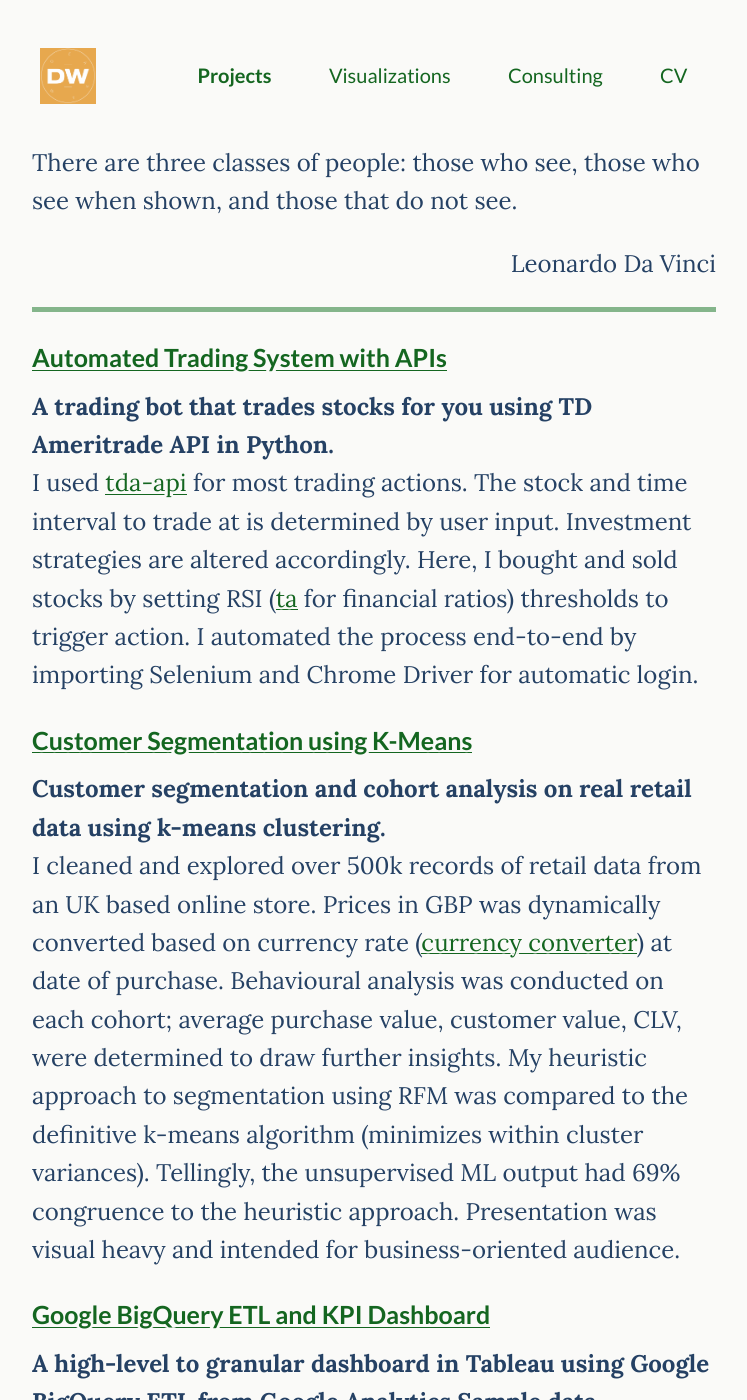
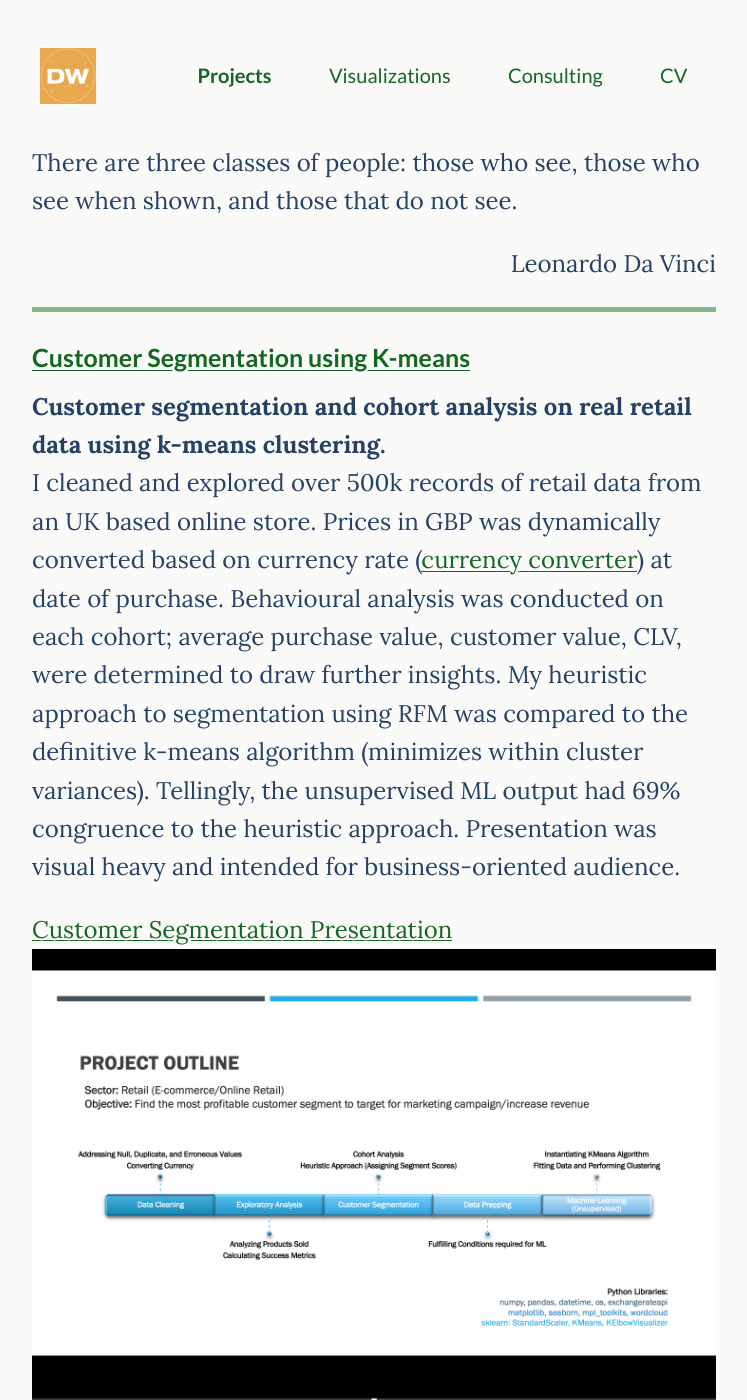
Before and after one commit to deawyk/deawyk.github.io, a Jekyll site: the page built from _pages/project.md, in a window 1280 px wide and 1400 px high. Shown: the whole window, without its empty margins (266-1013 px from the left). Built offline with Jekyll 4.4.1, drawn with Linux system fonts in a browser that asks for light colours.

Commit message:
Update project.md

```diff
--- a/_pages/project.md
+++ b/_pages/project.md
@@ -21,13 +21,20 @@ permalink: /project/
 
 ---
 <div>
+### [Customer Segmentation using K-means](https://github.com/deawyk/Customer-Segmentation-via-KMeans)
+**Customer segmentation and cohort analysis on real retail data using k-means clustering.**<br>
+I cleaned and explored over 500k records of retail data from an UK based online store. Prices in GBP was dynamically converted based on currency rate ([currency converter](https://pypi.org/project/CurrencyConverter/)) at date of purchase. Behavioural analysis was conducted on each cohort; average purchase value, customer value, CLV, were determined to draw further insights. My heuristic approach to segmentation using RFM was compared to the definitive k-means algorithm (minimizes within cluster variances). Tellingly, the unsupervised ML output had 69% congruence to the heuristic approach. Presentation was visual heavy and intended for business-oriented audience.
+
+[Customer Segmentation Presentation](assets/pdf/git.customerseg.pdf)
+<img src="{{ site.baseurl }}/assets/img/git.cs1.png">
+<img src="{{ site.baseurl }}/assets/img/git.cs2.png">
+<img src="{{ site.baseurl }}/assets/img/git.cs3.png">
+
 ### [Automated Trading System with APIs](https://github.com/deawyk/Automated-Trading-System-via-APIs/blob/main/automated%20trading%20tda%20api.py)
 **A trading bot that trades stocks for you using TD Ameritrade API in Python.**<br>
 I used [tda-api](https://pypi.org/project/tda-api/) for most trading actions. The stock and time interval to trade at is determined by user input. Investment strategies are altered accordingly. Here, I bought and sold stocks by setting RSI ([ta](https://technical-analysis-library-in-python.readthedocs.io/en/latest/) for financial ratios) thresholds to trigger action. I automated the process end-to-end by importing Selenium and Chrome Driver for automatic login.
 
-### [Customer Segmentation using K-Means](https://github.com/deawyk/Customer-Segmentation-via-KMeans)
-**Customer segmentation and cohort analysis on real retail data using k-means clustering.**<br>
-I cleaned and explored over 500k records of retail data from an UK based online store. Prices in GBP was dynamically converted based on currency rate ([currency converter](https://pypi.org/project/CurrencyConverter/)) at date of purchase. Behavioural analysis was conducted on each cohort; average purchase value, customer value, CLV, were determined to draw further insights. My heuristic approach to segmentation using RFM was compared to the definitive k-means algorithm (minimizes within cluster variances). Tellingly, the unsupervised ML output had 69% congruence to the heuristic approach. Presentation was visual heavy and intended for business-oriented audience.
+<img src="images/bandicam 2021-02-06 15-59-19-940.jpg"/>
 
 ### [Google BigQuery ETL and KPI Dashboard](https://github.com/deawyk/Google-Analytics-KPIs-via-Google-BigQuery/blob/main/BigQuery%20Script.sql)
 **A high-level to granular dashboard in Tableau using Google BigQuery ETL from Google Analytics Sample data.**<br>
```
